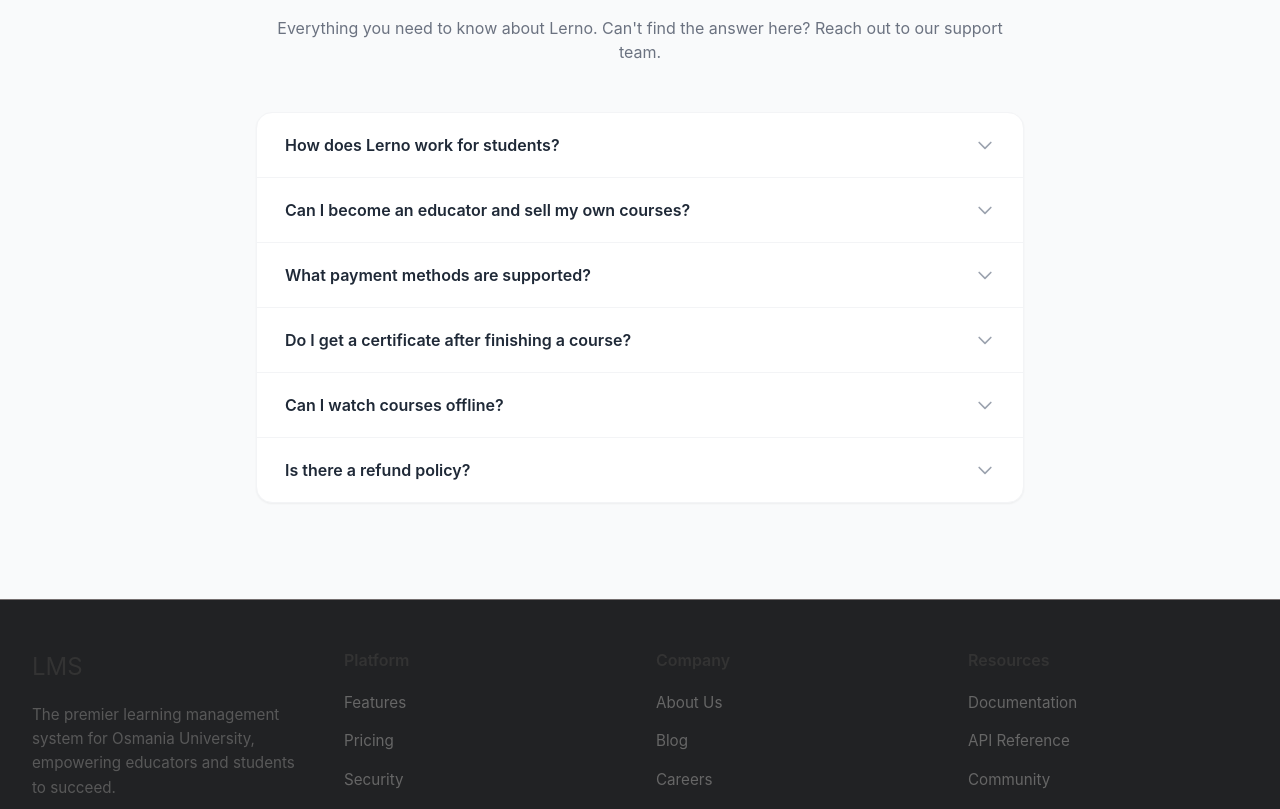
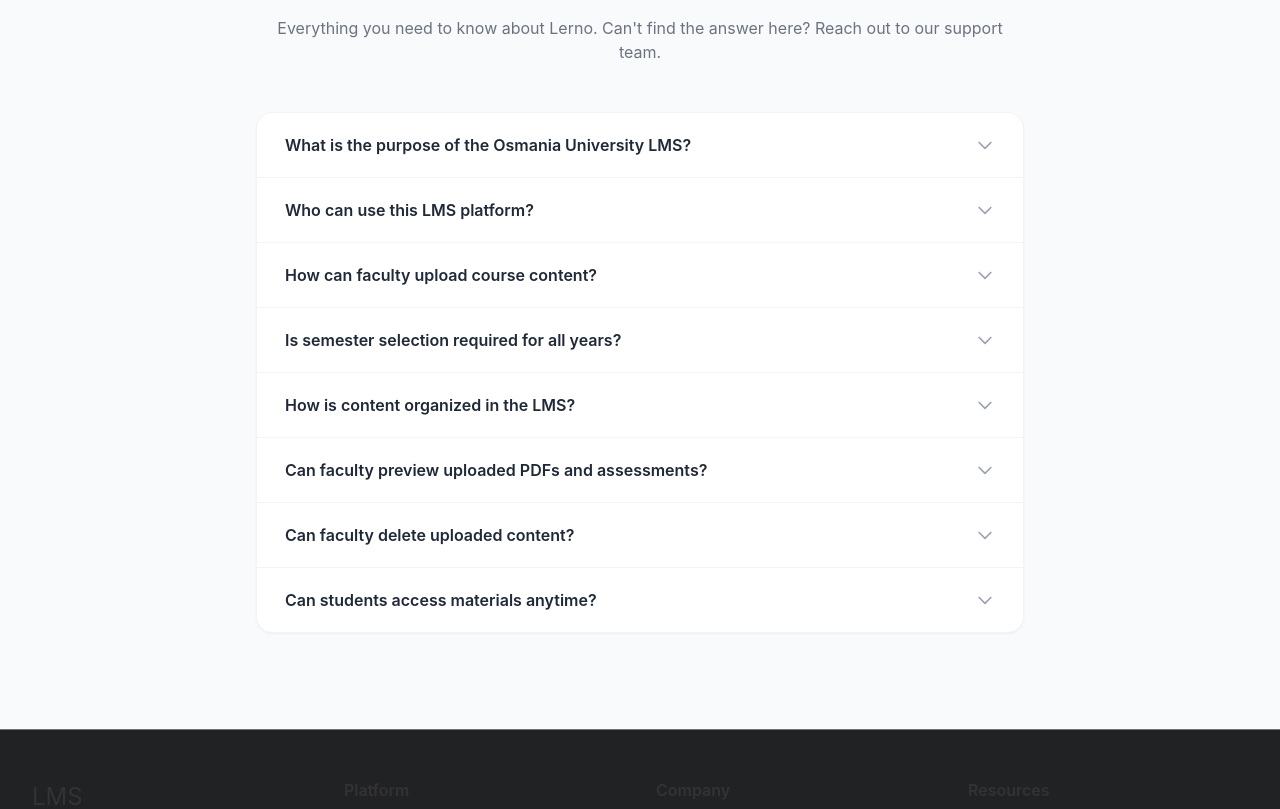
Before and after one commit to jakkiharshini2001-oss/lms_version0.1, a React (Vite) app: page / in a window 1280 px wide. Shown: the part 4720-5529 px from the top of the page. Built offline with nearby package versions, Linux system fonts and the light colour scheme.

Commit message:
remaining changes

```diff
--- a/src/pages/HomePage/HomePage.jsx
+++ b/src/pages/HomePage/HomePage.jsx
@@ -73,14 +73,48 @@ const HomePage = () => {
   const navigate = useNavigate();
   const toggleFaq = (i) => setFaqOpen(faqOpen === i ? null : i);
 
-  const faqs = [
-    { question: 'How does Lerno work for students?', answer: 'Lerno provides an intuitive interface where students can access courses, submit assignments, track their grades, and communicate with instructors in real-time.' },
-    { question: 'Can I become an educator and sell my own courses?', answer: 'Yes! Faculty members can create auto-graded MCQ quizzes, upload lectures, track student progress, and receive detailed analytics on engagement and outcomes.' },
-    { question: 'What payment methods are supported?', answer: 'We support credit/debit cards, net banking, UPI, and institutional payment methods for universities.' },
-    { question: 'Do I get a certificate after finishing a course?', answer: 'Yes — upon completing a course, students receive a verified digital certificate that can be shared on LinkedIn and other professional platforms.' },
-    { question: 'Can I watch courses offline?', answer: 'Students can download course content for offline access on mobile devices, ensuring uninterrupted learning even without an internet connection.' },
-    { question: 'Is there a refund policy?', answer: 'We offer a 30-day money-back guarantee for all courses purchased through the platform, no questions asked.' },
-  ];
+const faqs = [
+  {
+    question: "What is the purpose of the Osmania University LMS?",
+    answer:
+      "The LMS is designed to provide one digital platform where faculty can upload lecture videos, assessments, and academic materials, while students can access learning resources anytime from one place.",
+  },
+  {
+    question: "Who can use this LMS platform?",
+    answer:
+      "The platform is mainly built for Osmania University faculty and students. Faculty can manage academic content, and students can view subject-wise materials, videos, lecture notes, and assessments.",
+  },
+  {
+    question: "How can faculty upload course content?",
+    answer:
+      "Faculty members can log in to the faculty dashboard and upload videos, lecture notes, and assessment files by selecting year, semester, subject, unit, and title.",
+  },
+  {
+    question: "Is semester selection required for all years?",
+    answer:
+      "No. For 1st year, subjects are shown directly without semester selection. From 2nd year to 4th year, content is organized semester-wise.",
+  },
+  {
+    question: "How is content organized in the LMS?",
+    answer:
+      "Content is organized in a structured format: Year, Semester, Subject, Unit, and then Videos, Lecture Notes, and Assessments. This helps students find materials easily.",
+  },
+  {
+    question: "Can faculty preview uploaded PDFs and assessments?",
+    answer:
+      "Yes. Faculty can preview PDF lecture notes directly inside the LMS. Assessment files such as Excel sheets can also be previewed in a table format.",
+  },
+  {
+    question: "Can faculty delete uploaded content?",
+    answer:
+      "Yes. Faculty can delete uploaded videos, PDFs, and assessments from the subject details page. Once deleted, the content is removed from the LMS records.",
+  },
+  {
+    question: "Can students access materials anytime?",
+    answer:
+      "Yes. The LMS is planned to provide 24/7 access to lecture videos, PDFs, and assessments so students can revise and learn at their own pace.",
+  },
+];
 
 const courseCards = [
   { src: oueng, title: 'Hardware Acceleration for machine...', meta: 'Prof. P Chandra Sekhar · 26 lessons' },
```
Also changed, not shown: src/assets/images/ou-campus.png, 1 other file (tests, documents, lock files or other folders).
